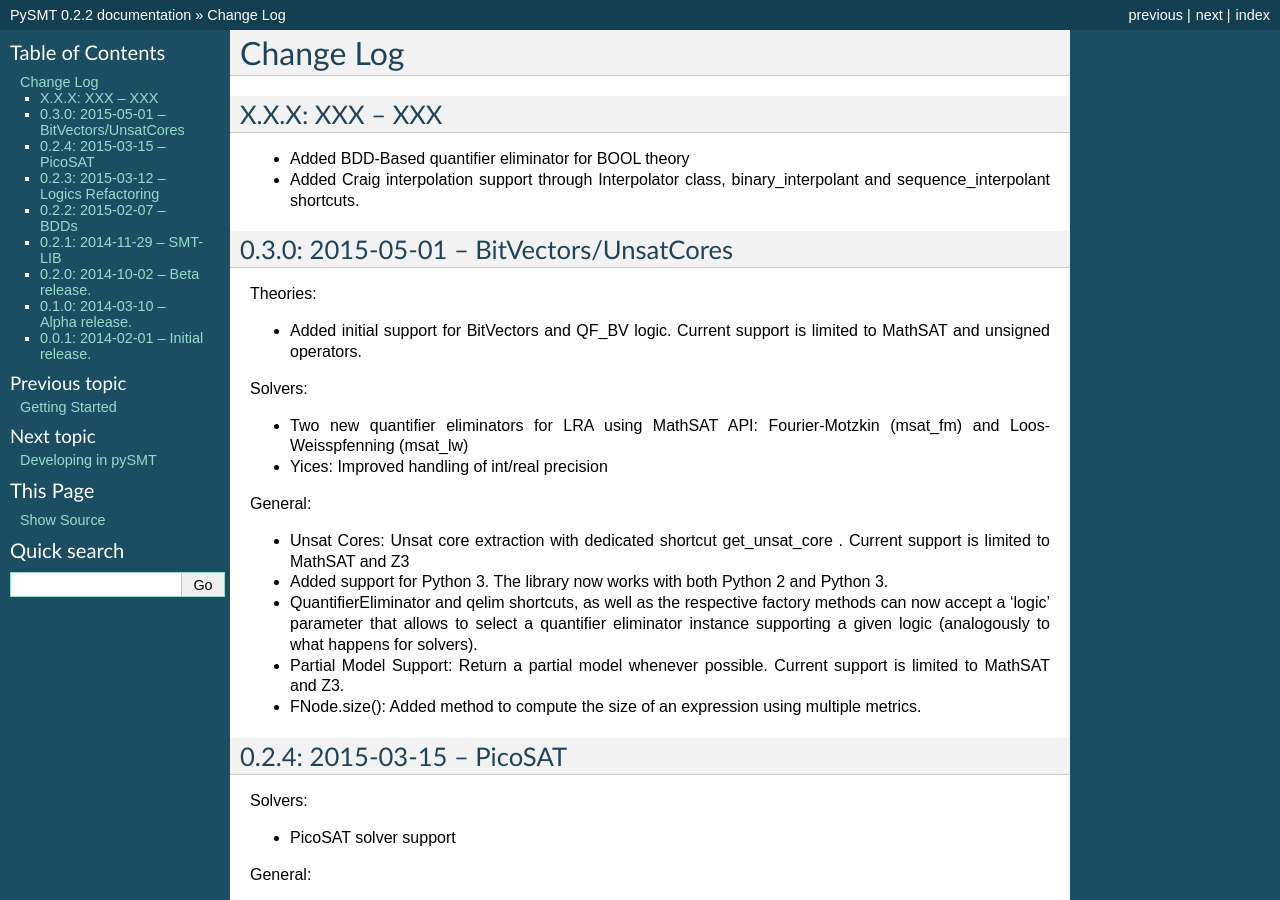
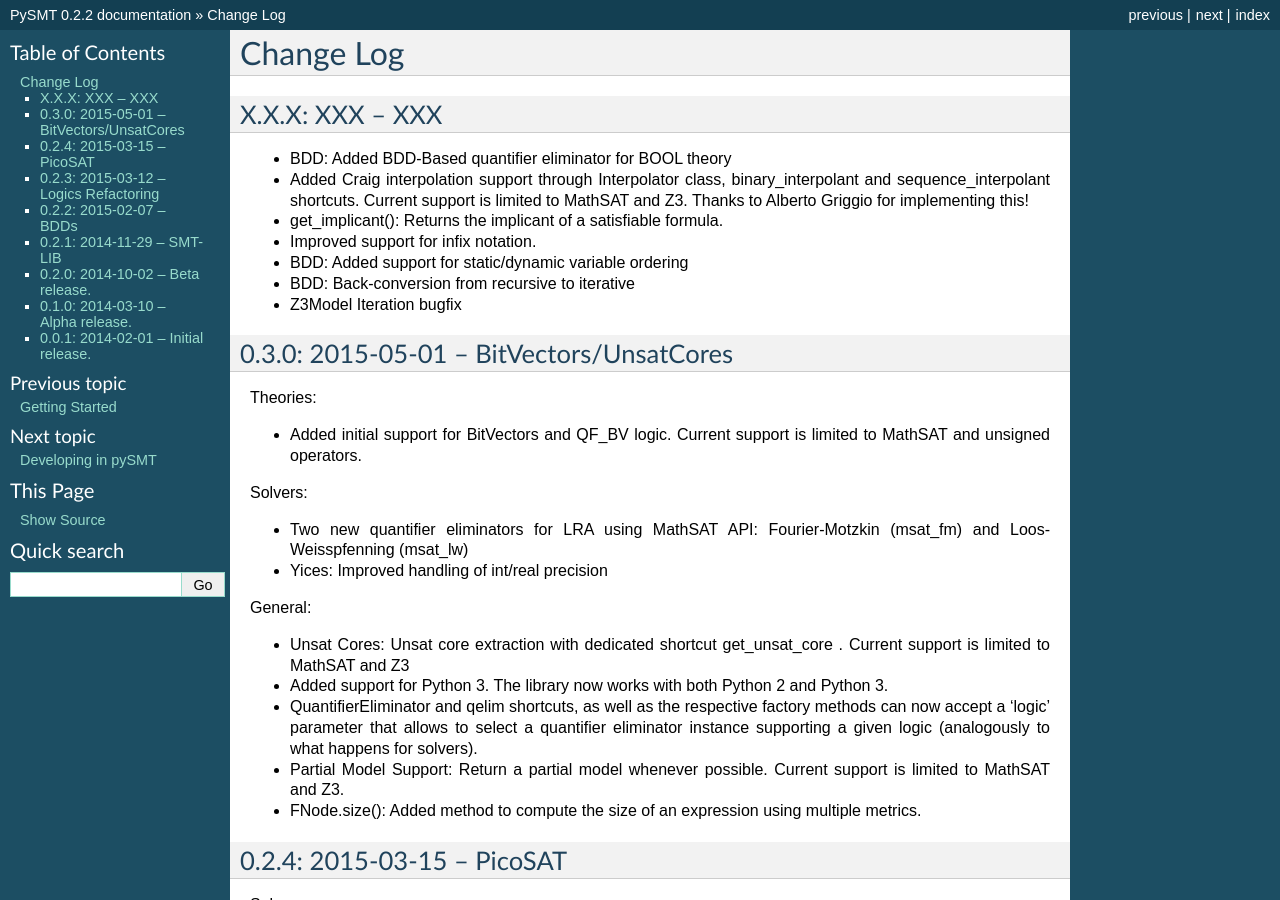
Before and after one commit to pysmt/pysmt, a Sphinx documentation site: the page built from docs/CHANGES.rst, in a window 1280 px wide and 900 px high. Built offline with Sphinx 7.4.7, drawn with Linux system fonts in a browser that asks for light colours; formulas are drawn with MathJax 3.

Commit message:
DOCS: Added BVs in Readme + Updated CHANGES with pending comments.

```diff
--- a/README.rst
+++ b/README.rst
@@ -24,8 +24,8 @@
 
 Supported Theories and Solvers
 ==============================
-pySMT provides methods to define a formula in Linear Real Arithmetic (LRA), Real Difference Logic (RDL), their combination (LIRA) and
-Equalities and Uninterpreted Functions (EUF). The following solvers are supported through native APIs:
+pySMT provides methods to define a formula in Linear Real Arithmetic (LRA), Real Difference Logic (RDL), their combination (LIRA),
+Equalities and Uninterpreted Functions (EUF) and Bit-Vectors (BV). The following solvers are supported through native APIs:
 
 * MathSAT (http://mathsat.fbk.eu/) >= 5
 * Z3 (http://z3.codeplex.com/releases) >= 4
--- a/docs/CHANGES.rst
+++ b/docs/CHANGES.rst
@@ -4,11 +4,22 @@
 X.X.X: XXX  -- XXX
 -------------------------------------------
 
-* Added BDD-Based quantifier eliminator for BOOL theory
+* BDD: Added BDD-Based quantifier eliminator for BOOL theory
 
 * Added Craig interpolation support through Interpolator class,
   binary_interpolant and sequence_interpolant shortcuts.
+  Current support is limited to MathSAT and Z3.
+  Thanks to Alberto Griggio for implementing this!
 
+* get_implicant(): Returns the implicant of a satisfiable formula.
+
+* Improved support for infix notation.
+
+* BDD: Added support for static/dynamic variable ordering
+
+* BDD: Back-conversion from recursive to iterative
+
+* Z3Model Iteration bugfix
 
 0.3.0: 2015-05-01  -- BitVectors/UnsatCores
 -------------------------------------------
```
